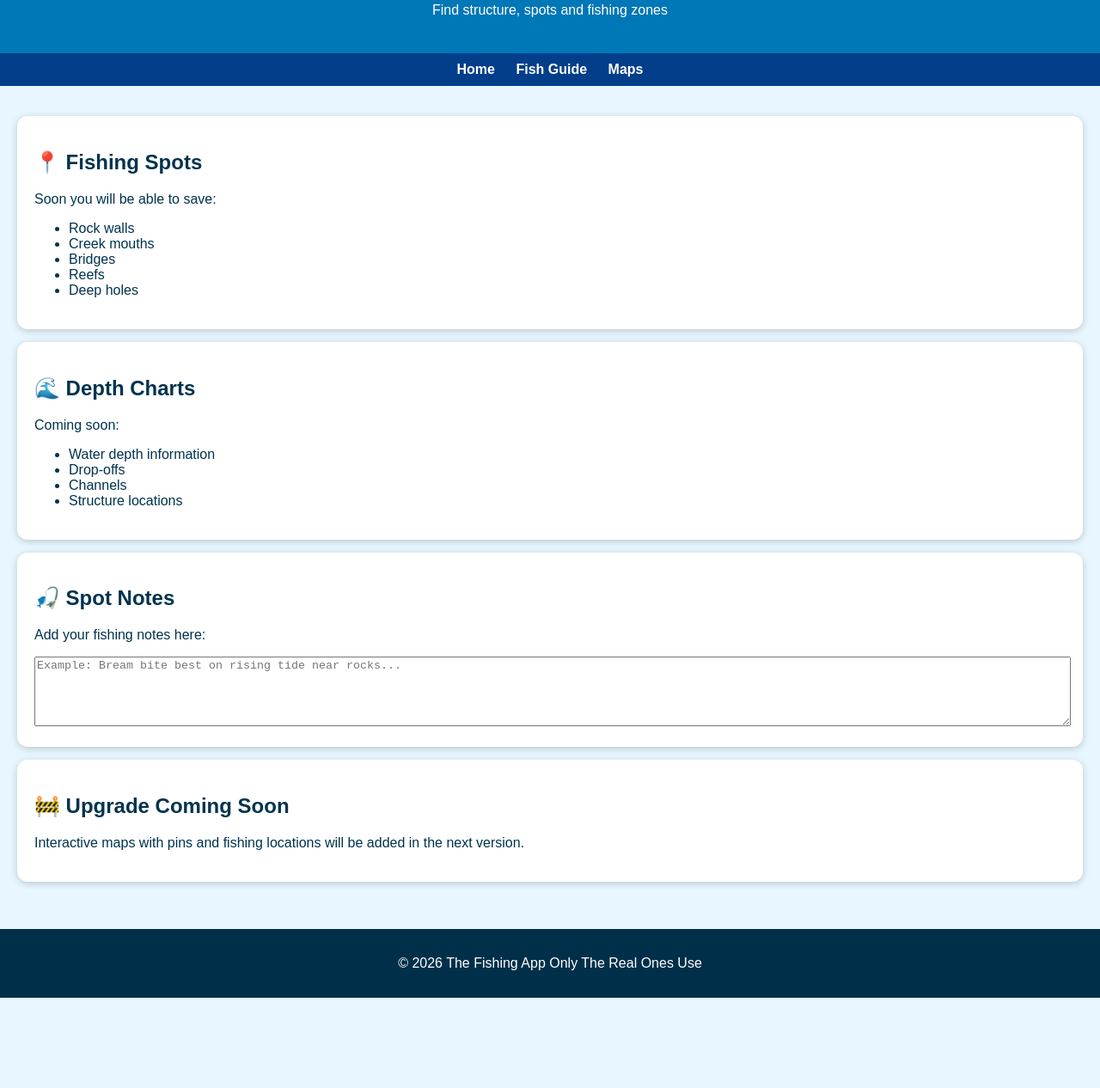
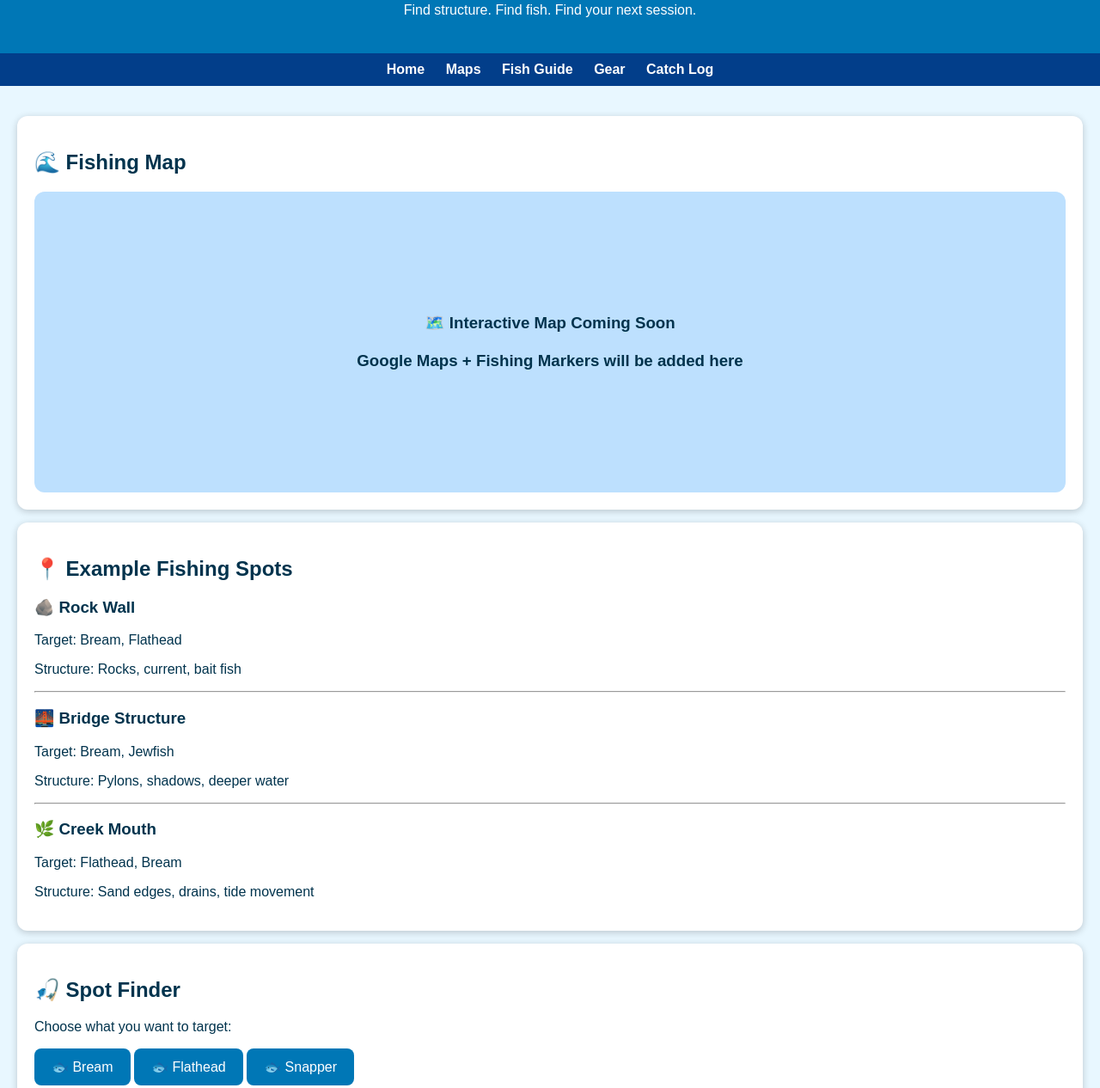
Before and after one commit to louisthebest123456789/the-fishing-app-only-the-real-ones-use, a plain HTML site: page maps.html in a window 1280 px wide. Shown: the part 103-1369 px from the top of the page at 86% size. Before the commit the page ends 1264 px from the top, so only its background shows below. Drawn offline with Linux system fonts and the light colour scheme.

Commit message:
Update maps.html

```diff
--- a/maps.html
+++ b/maps.html
@@ -2,98 +2,169 @@
 <html lang="en">
 
 <head>
+
 <meta charset="UTF-8">
 <meta name="viewport" content="width=device-width, initial-scale=1.0">
 
 <title>Fishing Maps - The Fishing App Only The Real Ones Use</title>
 
 <link rel="stylesheet" href="style.css">
+
 </head>
 
 
 <body>
 
+
 <header>
+
 <h1>🗺️ Fishing Maps</h1>
-  <p>Find structure, spots and fishing zones</p>
+
+<p>
+Find structure. Find fish. Find your next session.
+</p>
+
 </header>
 
 
+
 <nav>
+
 <a href="index.html">Home</a>
+<a href="maps.html">Maps</a>
 <a href="fishing-guide.html">Fish Guide</a>
-  <a href="maps.html">Maps</a>
+<a href="gear.html">Gear</a>
+<a href="catch-log.html">Catch Log</a>
+
 </nav>
+
+
 
 
 <section>
 
+
 <div class="card">
 
-<h2>📍 Fishing Spots</h2>
+<h2>🌊 Fishing Map</h2>
 
-<p>
-Soon you will be able to save:
-</p>
+<div style="
+height:350px;
+background:#bde0fe;
+border-radius:12px;
+display:flex;
+align-items:center;
+justify-content:center;
+text-align:center;
+">
 
-<ul>
-  <li>Rock walls</li>
-  <li>Creek mouths</li>
-  <li>Bridges</li>
-  <li>Reefs</li>
-  <li>Deep holes</li>
-</ul>
+<h3>
+🗺️ Interactive Map Coming Soon
+<br><br>
+Google Maps + Fishing Markers will be added here
+</h3>
+
+</div>
 
 </div>
 
 
+
+
 <div class="card">
 
-<h2>🌊 Depth Charts</h2>
+<h2>📍 Example Fishing Spots</h2>
+
+
+<h3>🪨 Rock Wall</h3>
 
 <p>
-Coming soon:
+Target:
+Bream, Flathead
 </p>
 
-<ul>
-  <li>Water depth information</li>
-  <li>Drop-offs</li>
-  <li>Channels</li>
-  <li>Structure locations</li>
-</ul>
+<p>
+Structure:
+Rocks, current, bait fish
+</p>
+
+
+
+<hr>
+
+
+<h3>🌉 Bridge Structure</h3>
+
+<p>
+Target:
+Bream, Jewfish
+</p>
+
+<p>
+Structure:
+Pylons, shadows, deeper water
+</p>
+
+
+
+<hr>
+
+
+<h3>🌿 Creek Mouth</h3>
+
+<p>
+Target:
+Flathead, Bream
+</p>
+
+<p>
+Structure:
+Sand edges, drains, tide movement
+</p>
+
 
 </div>
 
 
+
+
+
 <div class="card">
 
-<h2>🎣 Spot Notes</h2>
+
+<h2>🎣 Spot Finder</h2>
+
 
 <p>
-Add your fishing notes here:
+Choose what you want to target:
 </p>
 
-<textarea
-placeholder="Example: Bream bite best on rising tide near rocks..."
-rows="5"
-style="width:100%;">
-</textarea>
+
+<button onclick="findFish('Bream')">
+🐟 Bream
+</button>
+
+
+<button onclick="findFish('Flathead')">
+🐟 Flathead
+</button>
+
+
+<button onclick="findFish('Snapper')">
+🐟 Snapper
+</button>
+
+
+<p id="spotResult"></p>
+
 
 </div>
 
 
-<div class="card">
 
-<h2>🚧 Upgrade Coming Soon</h2>
-
-<p>
-Interactive maps with pins and fishing locations will be added in the next version.
-</p>
-
-</div>
+</section>
 
 
-</section>
 
 
 <footer>
@@ -105,6 +176,48 @@ Interactive maps with pins and fishing locations will be added in the next versi
 </footer>
 
 
+
+
+<script>
+
+
+function findFish(fish){
+
+
+let result = document.getElementById("spotResult");
+
+
+if(fish === "Bream"){
+
+result.innerHTML =
+"🪨 Try rock walls, bridges and structure with small soft plastics.";
+
+}
+
+
+if(fish === "Flathead"){
+
+result.innerHTML =
+"🌊 Try sand flats, drop-offs and weed edges.";
+
+}
+
+
+if(fish === "Snapper"){
+
+result.innerHTML =
+"🐟 Try reefs, rubble and deeper water.";
+
+}
+
+
+}
+
+
+</script>
+
+
+
 </body>
 
 </html>
```
Lines whose indentation alone changed are shown as unchanged.
